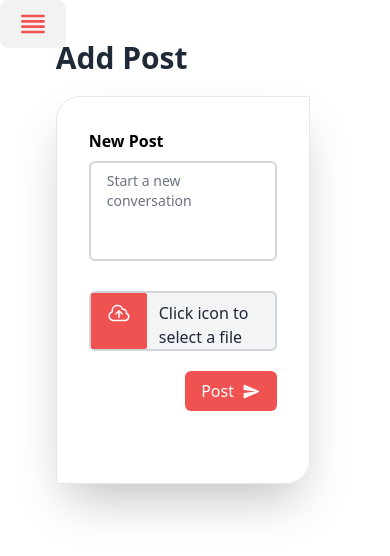
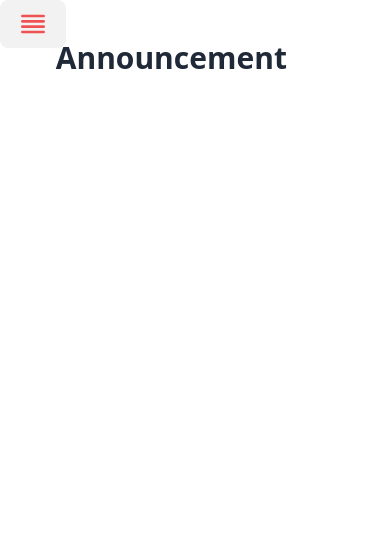
Before and after one commit to SE331-2023-project1/331-project-frontend, a Vue app: page /announcement in a window 390 px wide. Shown: the top 556 px of the page. Built offline with nearby package versions, Linux system fonts and the light colour scheme; what tailwindcss-animated would draw is missing.

Commit message:
design and edit

```diff
--- a/src/App.vue
+++ b/src/App.vue
@@ -51,7 +51,7 @@
           </div>
 
             <!-- Sidebar content here -->
-            <li v-if="authStore.isAdmin || authStore.isAdvisor || authStore.isStudent" class="flex flex-col items-center mt-2">
+            <li v-if=" authStore.isAdvisor || authStore.isStudent" class="flex flex-col items-center mt-2">
               <RouterLink
                 :to="{ name: 'announcement' }"
               class="inline-flex flex-col items-center p-2 text-gray-900 rounded-lg group"
--- a/src/components/AnnouncementCard.vue
+++ b/src/components/AnnouncementCard.vue
@@ -1,6 +1,7 @@
 <template>
-  <div v-if="authStore.isStudent" class="p-4 m-4 border rounded-lg transition duration-300 ease-in-out hover:bg-blue-200">
-    <p class="inline-flex items-center text-sm text-gray-900 dark:text-white font-semibold">
+  <div class="p-4 mt-5 bg-gray-200 border rounded-lg transition duration-300 ease-in-out hover:bg-blue-200 mr-20">
+    <div class="flex items-center">
+      <div class="inline-flex items-center text-xs md:text-sm text-gray-900 dark:text-white font-semibold">
         <img
           v-for="image in announcement?.advisor.images"
           :key="image"
@@ -8,25 +9,28 @@
           class="mr-2 w-10 h-10 rounded-full"
           alt="img_advisor"
         />
-        </p>
+      </div>
       <div class="flex">
-        <p class="text-sm text-black font-bold dark:text-white mr-1">
+        <p class="text-xs md:text-sm lg:text-base text-black font-bold dark:text-white ml-2">
           {{ announcement?.advisor.name }} {{ announcement?.advisor.surname }}
         </p>
-
+      </div>
     </div>
     <div class="flex">
-          <p class="text-sm text-black-700 font-bold dark:text-white mr-1">
+      <p class="mt-2 mb-2 text-xs md:text-sm lg:text-base text-black-700 dark:text-white mr-1">
         {{ announcement?.content}}
       </p>
     </div>
-
     <a v-if="announcement?.files[0]"
-  :href="announcement.files[0]">
-     Dowload file
+    :href="announcement.files[0]"
+    class="text-xs md:text-sm hover:underline lg:text-base text-blue-500 hover:text-blue-700 transition duration-300 ease-in-out">
+      Download file
     </a>
   </div>
 </template>
+
+
+
 <script setup lang="ts">
 
 import type { PropType } from 'vue'
--- a/src/router/index.ts
+++ b/src/router/index.ts
@@ -43,6 +43,12 @@ const router = createRouter({
             params: {id:authStore.getId}
           })
         }
+        // if(authStore.isAdmin){
+        //   router.push({
+        //     name: 'advisor',
+        //     params: {id:authStore.getId}
+        //   })
+        // }
       }
     },
     {
--- a/src/views/AddPostView.vue
+++ b/src/views/AddPostView.vue
@@ -1,6 +1,6 @@
 <template>
   <!-- component -->
-  <div v-if="authStore.isAdvisor || authStore.isAdmin" class="mt-10 mb-5">
+  <div class="mt-10 mb-5">
     <h1 class="font-bold text-3xl">Add Post</h1>
   </div>
   <div class="flex items-center justify-center">
--- a/src/views/AnnouncementView.vue
+++ b/src/views/AnnouncementView.vue
@@ -1,4 +1,4 @@
-<template>
+<template >
   <!-- <div>
 			<h1 class="mt-10 mb-5 font-bold text-3xl">Announcement</h1>
       <div class="card card-side transition ease-in-out delay-100  hover:-translate-y-1 hover:scale-110  duration-300 shadow-2xl p-0 mt-5 mr-20 border border-gray-300 hover:bg-gradient-to-r hover:from-red-300 hover:to-orange-400 ">
@@ -16,10 +16,10 @@
         </div>
        </div>
       </div> -->
-  <div class="mt-10 mb-5">
-    <h1 class="font-bold text-3xl">Add Post</h1>
+  <div  class="mt-10 mb-5">
+    <h1 class="font-bold text-3xl">Announcement</h1>
   </div>
-  <div class="flex items-center justify-center">
+  <div v-if="authStore.isAdmin || authStore.isAdvisor" class="flex items-center justify-center">
     <div
       class="max-w-7xl mr-20 w-full bg-white-100 p-8 shadow-2xl border rounded-br-3xl rounded-tl-3xl"
     >
```
Lines whose indentation alone changed are shown as unchanged.
